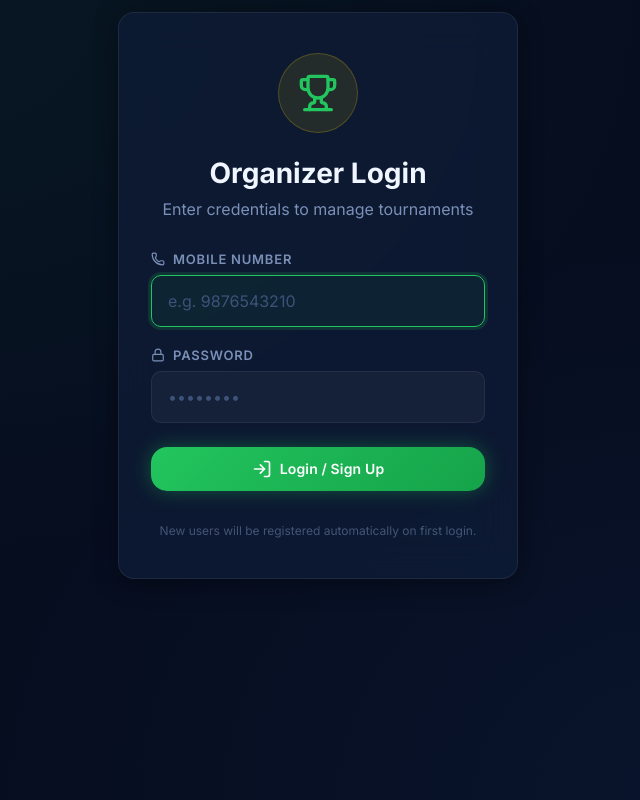
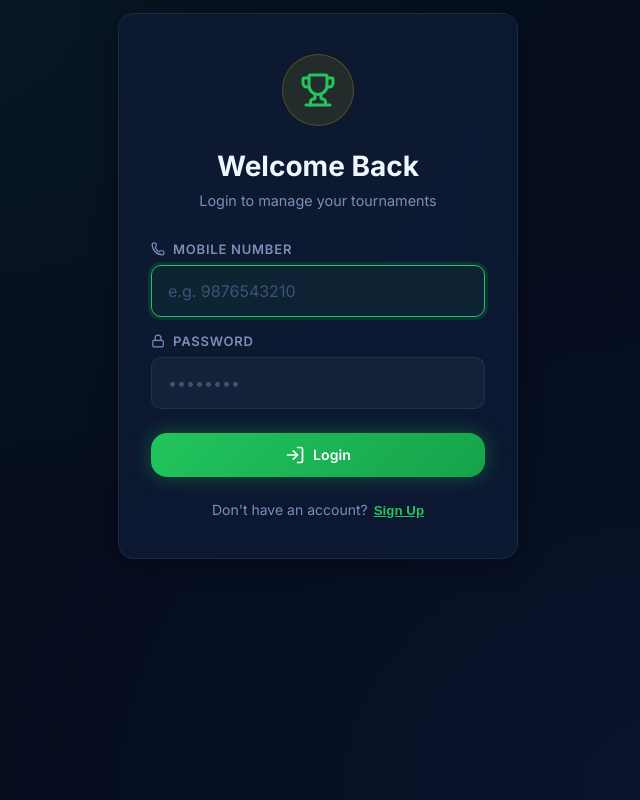
Before and after one commit to sachinbalarbuilders-hue/Cricket, a React (Vite) app: page / in a window 1280 px wide. Shown: the whole page, without its empty margins (322-962 px from the left). Built offline with nearby package versions, Linux system fonts and the light colour scheme; no server answers; the database is empty.

Commit message:
Separate Login and Signup flows for Organizers

```diff
--- a/src/context/CricketContext.jsx
+++ b/src/context/CricketContext.jsx
@@ -103,19 +103,34 @@ export const CricketProvider = ({ children }) => {
     const users = JSON.parse(localStorage.getItem('cricket_users') || '[]');
     let user = users.find(u => u.mobile === mobile);
 
-    if (user) {
-      if (user.password !== password) {
-        alert("Incorrect password!");
-        return false;
-      }
-    } else {
-      user = { mobile, password, name: `Organizer ${mobile.slice(-4)}`, loggedInAt: new Date().toISOString() };
-      users.push(user);
-      localStorage.setItem('cricket_users', JSON.stringify(users));
+    if (!user) {
+      alert("Mobile number not found. Please sign up first.");
+      return false;
+    }
+
+    if (user.password !== password) {
+      alert("Incorrect password!");
+      return false;
     }
 
     setCurrentUser(user);
     localStorage.setItem('currentUser', JSON.stringify(user));
+    return true;
+  };
+
+  const signup = (name, mobile, password) => {
+    const users = JSON.parse(localStorage.getItem('cricket_users') || '[]');
+    if (users.some(u => u.mobile === mobile)) {
+      alert("Mobile number already registered!");
+      return false;
+    }
+
+    const newUser = { name, mobile, password, loggedInAt: new Date().toISOString() };
+    users.push(newUser);
+    localStorage.setItem('cricket_users', JSON.stringify(users));
+
+    setCurrentUser(newUser);
+    localStorage.setItem('currentUser', JSON.stringify(newUser));
     return true;
   };
 
--- a/src/pages/Login.jsx
+++ b/src/pages/Login.jsx
@@ -1,18 +1,33 @@
 import React, { useState } from 'react';
 import { useCricket } from '../context/CricketContext';
-import { Trophy, Phone, Lock, LogIn } from 'lucide-react';
+import { Trophy, Phone, Lock, LogIn, User } from 'lucide-react';
 
 const Login = () => {
-  const { login } = useCricket();
+  const { login, signup } = useCricket();
+  const [isLogin, setIsLogin] = useState(true);
+  const [name, setName] = useState('');
   const [mobile, setMobile] = useState('');
   const [password, setPassword] = useState('');
 
   const handleSubmit = (e) => {
     e.preventDefault();
-    if (mobile.length >= 10 && password) {
+    if (mobile.length < 10) {
+      alert("Please enter a valid 10-digit mobile number.");
+      return;
+    }
+    if (!password) {
+      alert("Please enter a password.");
+      return;
+    }
+
+    if (isLogin) {
       login(mobile, password);
     } else {
-      alert("Please enter a valid mobile number and password.");
+      if (!name.trim()) {
+        alert("Please enter your name.");
+        return;
+      }
+      signup(name.trim(), mobile, password);
     }
   };
 
@@ -20,18 +35,37 @@ const Login = () => {
     <div className="page-container" style={{ display: 'flex', alignItems: 'center', justifyContent: 'center', minHeight: '80vh' }}>
       <div className="glass-panel" style={{ width: '100%', maxWidth: '400px', padding: '40px 32px', textAlign: 'center' }}>
         <div style={{
-          width: '80px', height: '80px', borderRadius: '50%', background: 'rgba(255, 215, 0, 0.1)',
+          width: '72px', height: '72px', borderRadius: '50%', background: 'rgba(255, 215, 0, 0.1)',
           display: 'flex', alignItems: 'center', justifyContent: 'center', margin: '0 auto 24px',
           border: '1px solid rgba(255, 215, 0, 0.2)'
         }}>
-          <Trophy size={40} color="var(--accent-primary)" />
+          <Trophy size={36} color="var(--accent-primary)" />
         </div>
 
-        <h1 style={{ fontSize: '1.75rem', marginBottom: '8px' }}>Organizer Login</h1>
-        <p style={{ color: 'var(--text-secondary)', marginBottom: '32px' }}>Enter credentials to manage tournaments</p>
+        <h1 style={{ fontSize: '1.75rem', marginBottom: '8px' }}>{isLogin ? 'Welcome Back' : 'Create Account'}</h1>
+        <p style={{ color: 'var(--text-secondary)', marginBottom: '32px', fontSize: '0.9rem' }}>
+          {isLogin ? 'Login to manage your tournaments' : 'Sign up as a tournament organizer'}
+        </p>
 
         <form onSubmit={handleSubmit}>
-          <div className="input-group" style={{ textAlign: 'left', marginBottom: '20px' }}>
+          {!isLogin && (
+            <div className="input-group" style={{ textAlign: 'left', marginBottom: '16px' }}>
+              <label className="input-label" style={{ display: 'flex', alignItems: 'center', gap: '8px' }}>
+                <User size={14} /> Full Name
+              </label>
+              <input
+                type="text"
+                className="input-field"
+                placeholder="e.g. Sachin Balar"
+                value={name}
+                onChange={(e) => setName(e.target.value)}
+                required={!isLogin}
+                autoFocus={!isLogin}
+              />
+            </div>
+          )}
+
+          <div className="input-group" style={{ textAlign: 'left', marginBottom: '16px' }}>
             <label className="input-label" style={{ display: 'flex', alignItems: 'center', gap: '8px' }}>
               <Phone size={14} /> Mobile Number
             </label>
@@ -42,7 +76,7 @@ const Login = () => {
               value={mobile}
               onChange={(e) => setMobile(e.target.value.replace(/\D/g, '').slice(0, 10))}
               required
-              autoFocus
+              autoFocus={isLogin}
             />
           </div>
 
@@ -61,13 +95,20 @@ const Login = () => {
           </div>
 
           <button type="submit" className="btn btn-primary" style={{ width: '100%', display: 'flex', alignItems: 'center', justifyContent: 'center', gap: '8px' }}>
-            <LogIn size={20} /> Login / Sign Up
+            {isLogin ? <LogIn size={20} /> : <User size={20} />}
+            {isLogin ? 'Login' : 'Sign Up'}
           </button>
         </form>
 
-        <p style={{ marginTop: '32px', fontSize: '0.75rem', color: 'var(--text-secondary)', opacity: 0.5 }}>
-          New users will be registered automatically on first login.
-        </p>
+        <div style={{ marginTop: '24px', fontSize: '0.875rem', color: 'var(--text-secondary)' }}>
+          {isLogin ? "Don't have an account?" : "Already have an account?"}
+          <button
+            onClick={() => setIsLogin(!isLogin)}
+            style={{ background: 'none', border: 'none', color: 'var(--accent-primary)', marginLeft: '6px', fontWeight: 600, cursor: 'pointer', textDecoration: 'underline' }}
+          >
+            {isLogin ? 'Sign Up' : 'Login'}
+          </button>
+        </div>
       </div>
     </div>
   );
```
